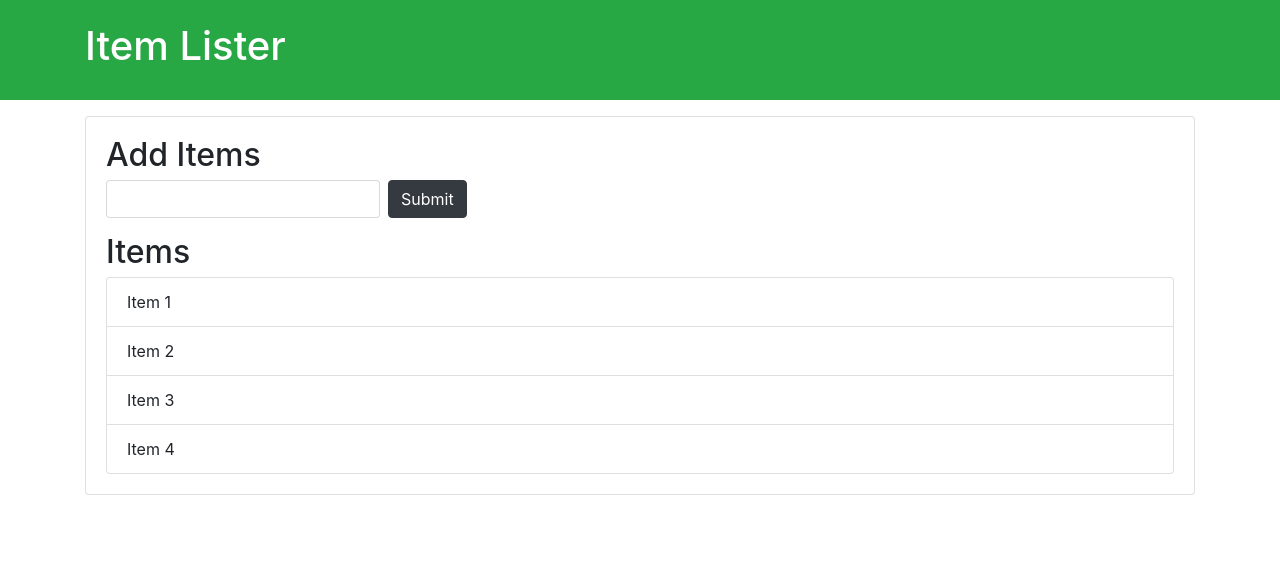
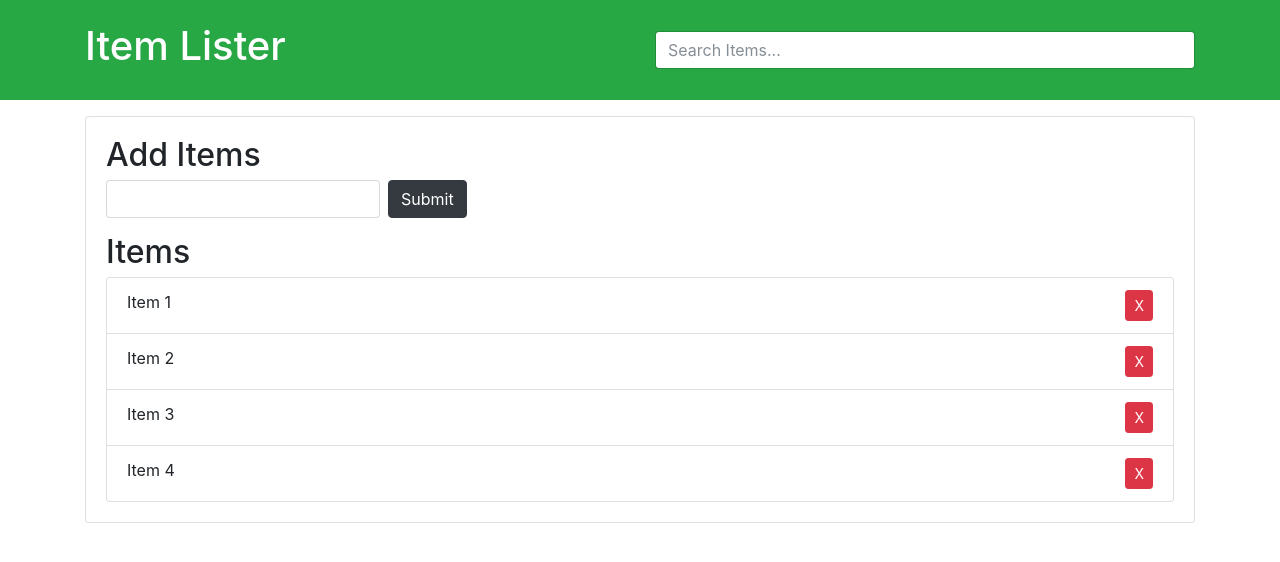
Before and after one commit to Aakriti0108/DomMani, a plain HTML site: page course.html in a window 1280 px wide. Drawn offline with nearby package versions, Linux system fonts and the light colour scheme.

Commit message:
DomManiTask12

```diff
--- a/course.html
+++ b/course.html
@@ -10,22 +10,29 @@
 <body>
   <header id="main-header" class="bg-success text-white p-4 mb-3">
     <div class="container">
-      <h1 id="header-title">Item Lister <span style="display:none">123</span></h1>
+      <div class="row">
+        <div class="col-md-6">
+            <h1 id="header-title">Item Lister</h1>
+        </div>
+        <div class="col-md-6 align-self-center">
+            <input type="text" class="form-control" id="filter" placeholder="Search Items...">
+        </div>
+      </div>
     </div>
   </header>
   <div class="container">
    <div id="main" class="card card-body">
     <h2 class="title">Add Items</h2>
-    <form class="form-inline mb-3">
-      <input type="text" class="form-control mr-2">
+    <form id ="addForm" class="form-inline mb-3">
+      <input type="text" id ="item" class="form-control mr-2">
       <input type="submit" class="btn btn-dark" value="Submit">
     </form>
     <h2 class="title">Items</h2>
     <ul id="items" class="list-group">
-      <li class="list-group-item">Item 1</li>
-      <li class="list-group-item">Item 2</li>
-      <li class="list-group-item">Item 3</li>
-      <li class="list-group-item">Item 4</li>
+      <li class="list-group-item">Item 1 <button class="btn btn-danger btn-sm float-right delete">X</button></li>
+      <li class="list-group-item">Item 2 <button class="btn btn-danger btn-sm float-right delete">X</button></li>
+      <li class="list-group-item">Item 3 <button class="btn btn-danger btn-sm float-right delete">X</button></li>
+      <li class="list-group-item">Item 4 <button class="btn btn-danger btn-sm float-right delete">X</button></li>
     </ul>
    </div>
   </div>
```
Also changed, not shown: localStorage.html (+21 -6 lines).
